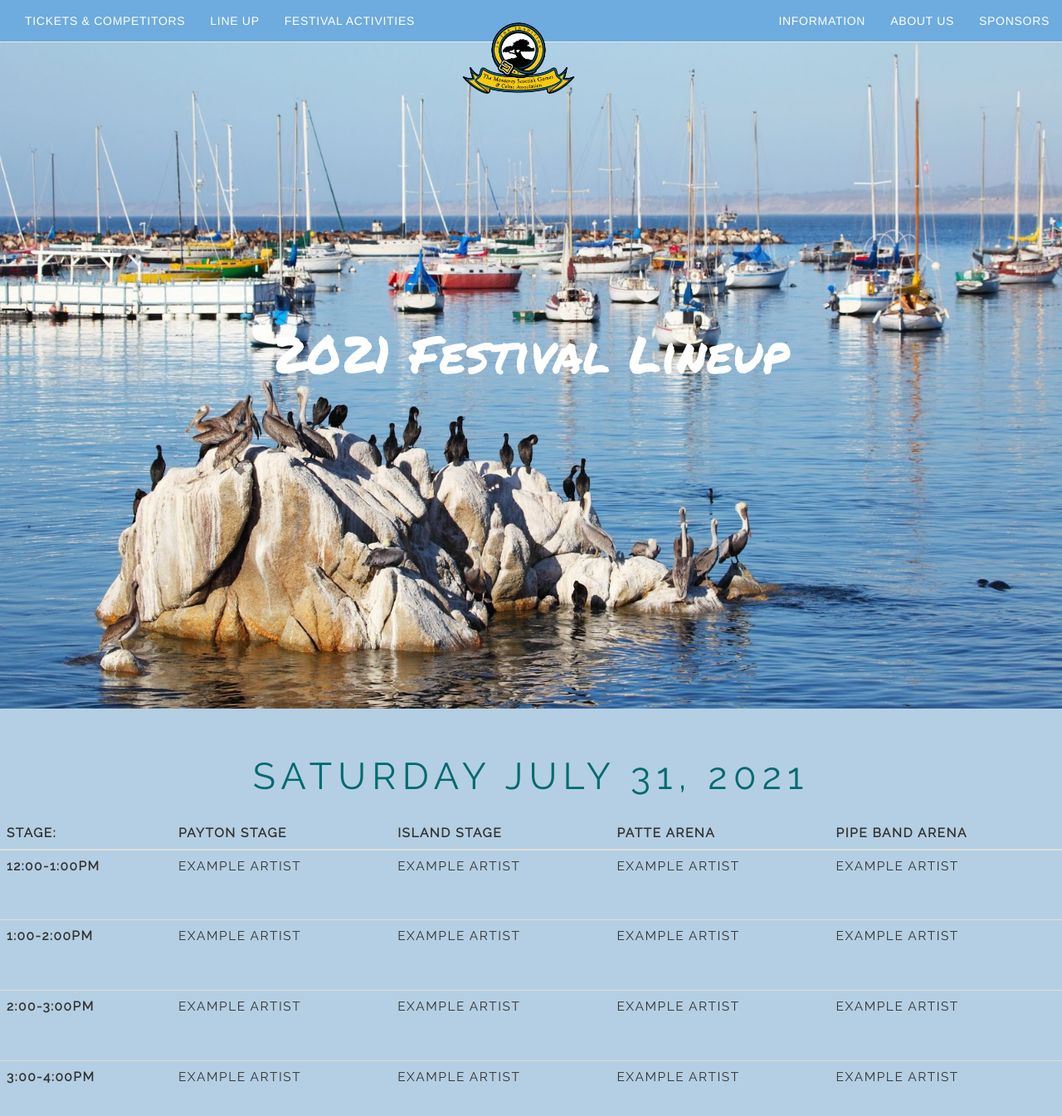
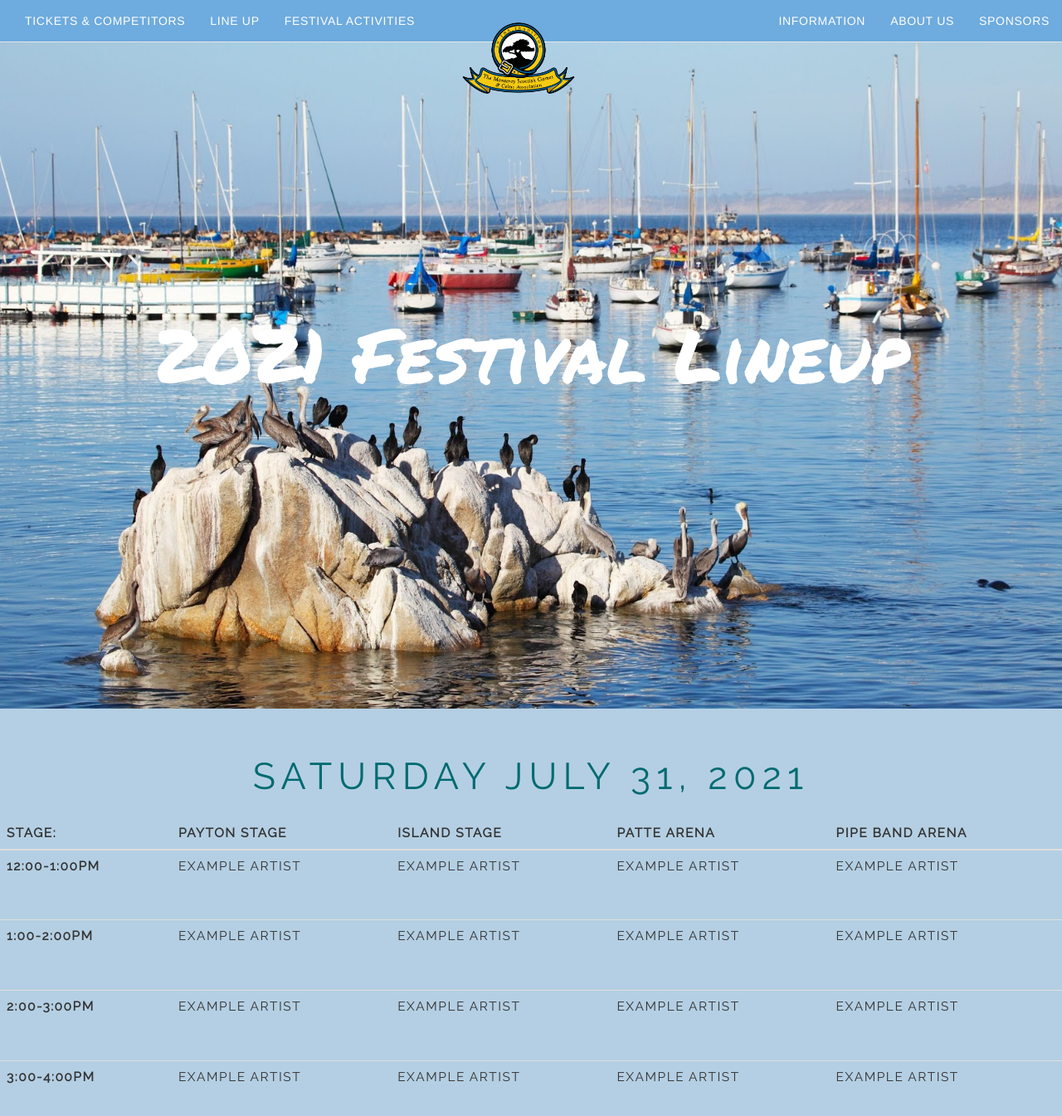
Before and after one commit to MontereyCelticFest/MontereyCelticFest.github.io, a Jekyll site: the page lineup.html, which Jekyll copies as it is, in a window 1280 px wide and 1400 px high. Shown: the top 1345 px of the window at 83% size. Built offline with Jekyll 4.4.1, drawn with Linux system fonts in a browser that asks for light colours; nearby versions of some CDN libraries.

Commit message:
js animation added to title

```diff
--- a/css/lineup.css
+++ b/css/lineup.css
@@ -11,12 +11,18 @@
 	z-index: 10; */
 }
 /* centered text main page */
-.centered1 {
+#centered1 {
 	position: absolute;
 	top: 50%;
 	left: 50%;
+	font-size: 90px; /* Big font size */
 	transform: translate(-50%, -50%);
 	font-family: 'Permanent Marker', cursive;
+	white-space: nowrap;
+	transition: 2s;
+}
+.top {
+	opacity: 1;
 }
 /* background color */
 body {
--- a/lineup.html
+++ b/lineup.html
@@ -15,6 +15,8 @@
 	<link rel="stylesheet" href="https://cdnjs.cloudflare.com/ajax/libs/font-awesome/4.7.0/css/font-awesome.min.css">
 	<!-- path to nav bar -->
 	<script src="https://code.jquery.com/jquery-1.10.2.js"></script>
+	<!-- lineup js file include -->
+	<script src="lineup.js"></script>
 
 </head>
 <body>
@@ -38,7 +40,7 @@
 	<div class="main_page_container">
 		<!-- main page image -->
 		<img src="images/P2-1.jpg" class="main_page_img">
-			<div class="centered1" style="font-size:4.8vw;">2021 Festival Lineup</div>
+			<div class="top" id="centered1" >2021 Festival Lineup</div>
 	</div>
 	<table class="table table-sm">
 		<div class="day_text" style="font-size:3.5vw;">Saturday July 31, 2021</div>
--- /dev/null
+++ b/lineup.js
@@ -0,0 +1,14 @@
+// When the user scrolls down 50px from the top of the document, resize the header's font size
+window.onscroll = function() {scrollFunction()};
+
+function scrollFunction() {
+  if (document.body.scrollTop > 10 || document.documentElement.scrollTop > 10) {
+    document.getElementById("centered1").style.fontSize = "50px";
+  } else {
+    document.getElementById("centered1").style.fontSize = "90px";
+  }
+}
+
+$(window).scroll(function(){
+    $(".top").css("opacity", 1 - $(window).scrollTop() / 300);
+  });
```
Also changed, not shown: 1 other file.
